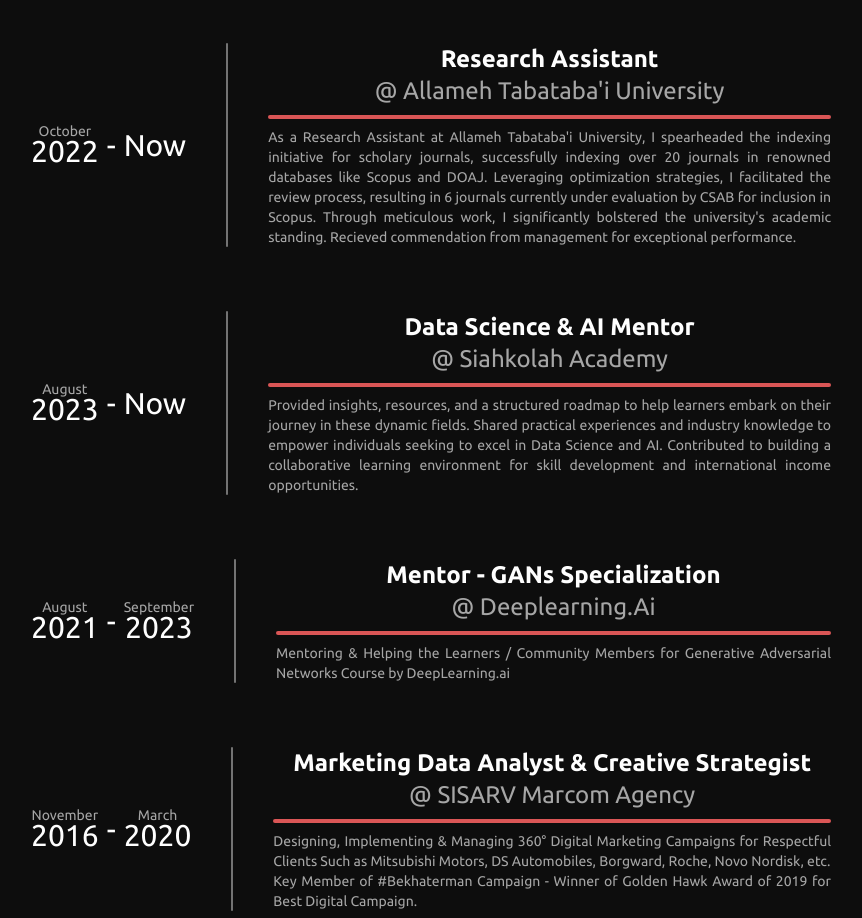
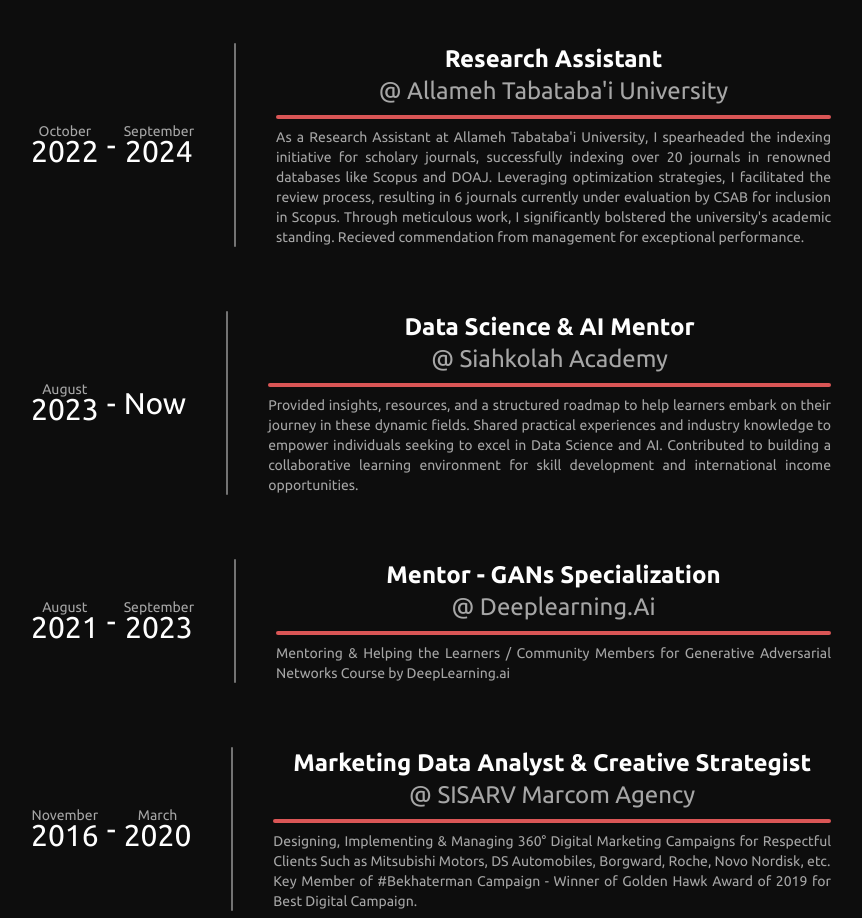
Before and after one commit to SimplyRamin/simplyramin.github.io, a website: page index.html in a window 1280 px wide. Shown: the part 1520-2438 px from the top of the page, without its empty margins (209-1071 px from the left). Drawn offline with Linux system fonts and the light colour scheme.

Commit message:
updating experience dates

```diff
--- a/index.html
+++ b/index.html
@@ -696,7 +696,10 @@
                                 <div class="-mt-2">2022</div>
                             </div>
                             <div>-</div>
-                            <div class="to">Now</div>
+                            <div class="to flex flex-col items-center">
+                                <div class="text-light-low text-sm">September</div>
+                                <div class="-mt-2">2024</div>
+                            </div>
                         </div>
                         <div class="rounded-full min-w-[0.125rem] bg-light-high"></div>
                         <div class="experience-info-container">
```
